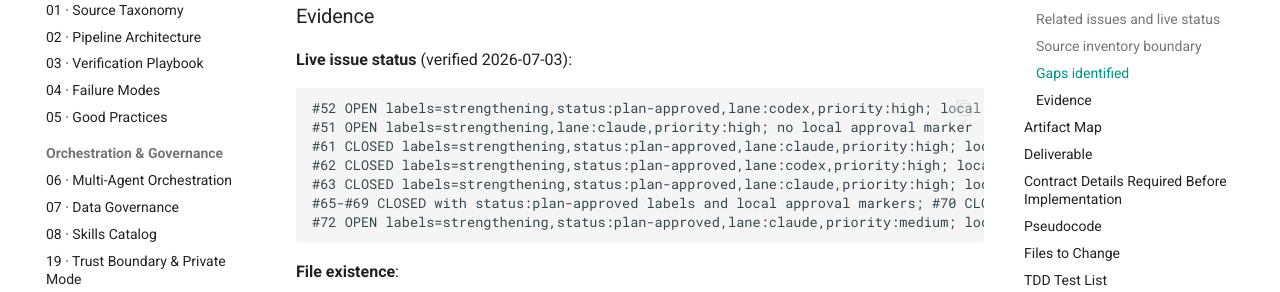
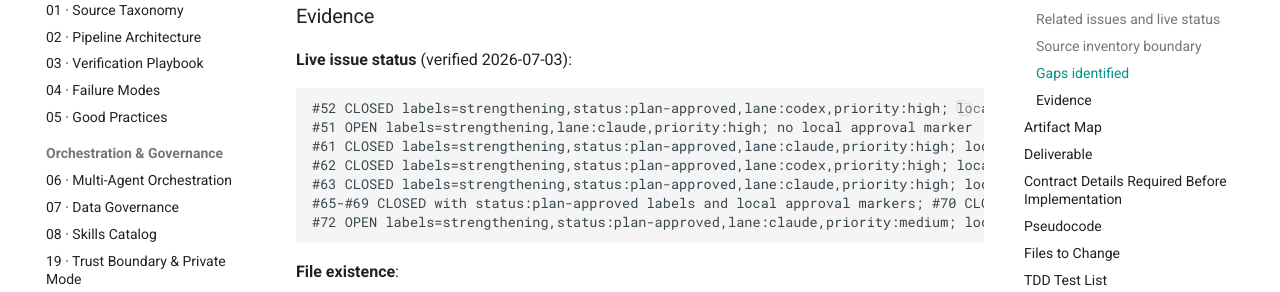
Before and after one commit to vamseeachanta/raw-to-knowledge-playbook, an MkDocs documentation site: the page built from docs/plans/2026-06-29-issue-52-ace-wave-1-llm-native-text-markup-code-small-json-bootstrap.md, in a window 1280 px wide and 900 px high, scrolled down 2712 px. Shown: the part 161-453 px from the top of the window. Built offline with MkDocs 1.6.1 and Material for MkDocs 9.7.7, drawn with Linux system fonts in a browser that asks for light colours; comment, search, counter and statistics services are not loaded; some of the changed text lies outside the part shown.

Commit message:
docs: mark ACE wave 1 issue complete

````diff
--- a/docs/plans/2026-06-29-issue-52-ace-wave-1-llm-native-text-markup-code-small-json-bootstrap.md
+++ b/docs/plans/2026-06-29-issue-52-ace-wave-1-llm-native-text-markup-code-small-json-bootstrap.md
@@ -56,7 +56,7 @@
 **Live issue status** (verified 2026-07-03):
 
 ```text
-#52 OPEN labels=strengthening,status:plan-approved,lane:codex,priority:high; local marker exists
+#52 CLOSED labels=strengthening,status:plan-approved,lane:codex,priority:high; local marker exists; implementation closeout comment posted
 #51 OPEN labels=strengthening,lane:claude,priority:high; no local approval marker
 #61 CLOSED labels=strengthening,status:plan-approved,lane:claude,priority:high; local marker exists; implemented validators and closeout evidence exist
 #62 CLOSED labels=strengthening,status:plan-approved,lane:codex,priority:high; local marker exists
````
Also changed, not shown: other parts of docs/plans/2026-06-29-issue-52-ace-wave-1-llm-native-text-markup-code-small-json-bootstrap.md (+1 -1 lines), docs/plans/README.md (+1 -1 lines), docs/plans/ace-share-ingestion-wave-coordination.md (+1 -1 lines).
